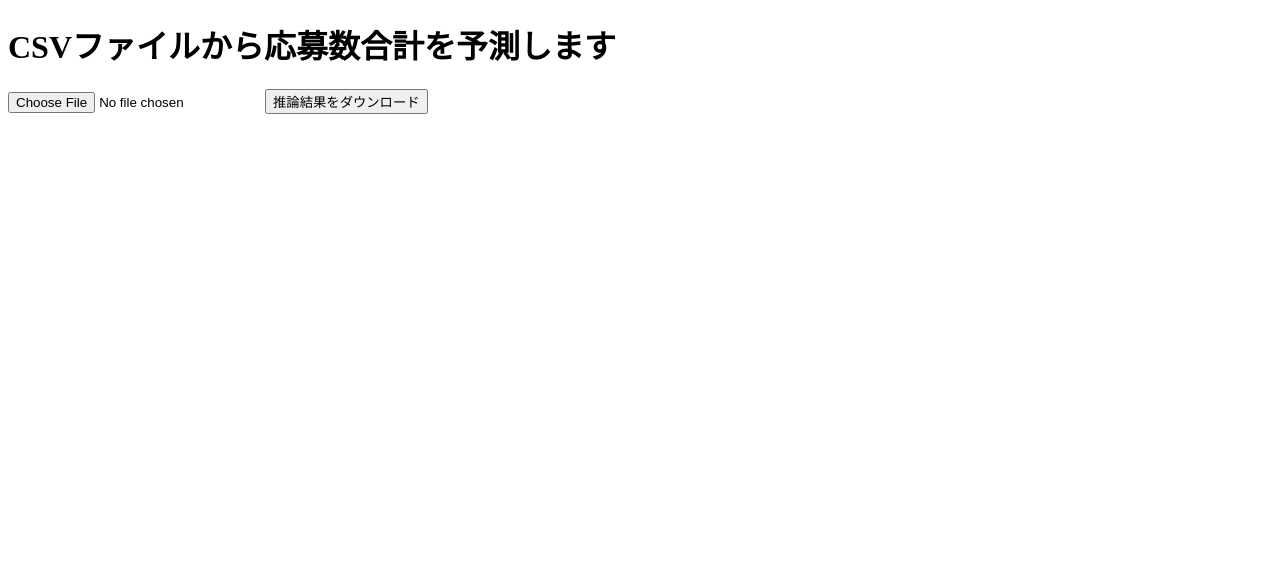
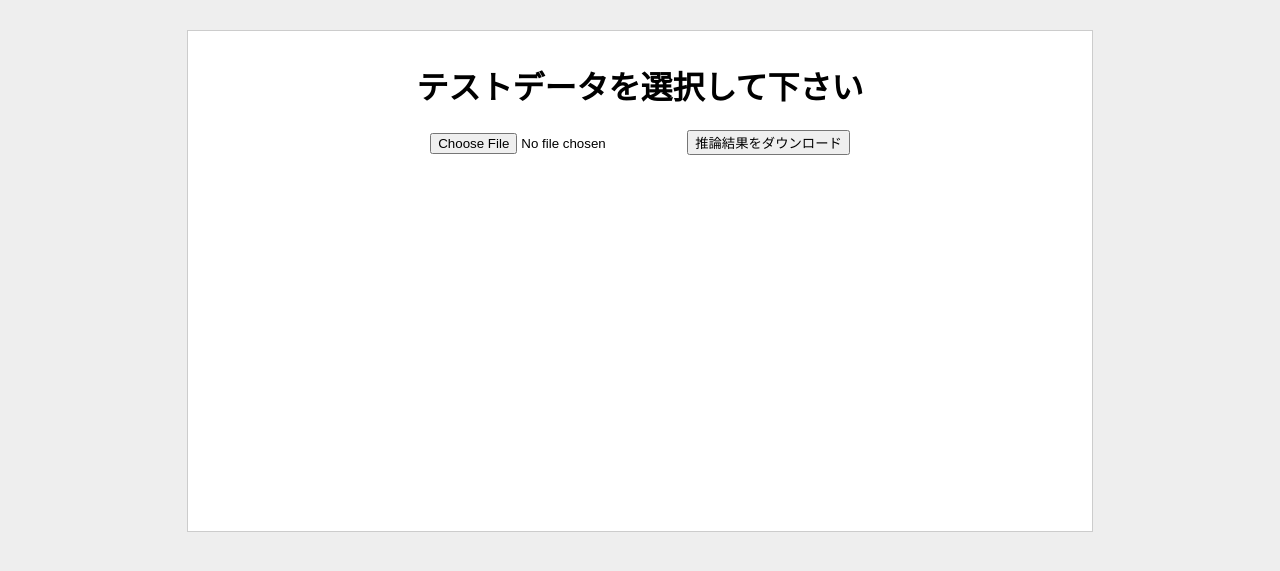
Before and after one commit to Uenienie/dip_test, a Flask app: template templates/home.html in a window 1280 px wide. Shown: the top 571 px of the page. Run offline with Flask 2, Linux system fonts and the light colour scheme; the template is opened without the code that fills it, so the values that code supplies are empty.

Commit message:
Update home.html

```diff
--- a/templates/home.html
+++ b/templates/home.html
@@ -1,12 +1,21 @@
 <!DOCTYPE html>
 <html lang="jp">
 <head>
+	<style>
+		body{
+		background: #eeeeee;
+    		}
+	</style>
 </head>
 <body>
-	<h1>CSVファイルから応募数合計を予測します</h1>
-    <form action="/answer" method="POST" enctype="multipart/form-data">
-    	<input type="file" name="csv_file">
-    	<input type=submit value="推論結果をダウンロード">
-    </form>
+	<div>
+		<h1>テストデータを選択して下さい</h1>
+		<link rel="stylesheet" href="./../static/h1.css">
+		<form action="/answer" method="POST" enctype="multipart/form-data">
+			<link rel="stylesheet" type="text/css" href="./../static/btn.css">
+			<input type="file" name="csv_file">
+			<input type=submit value="推論結果をダウンロード">
+		</form>
+	</div>
 </body>
 </html>
```
